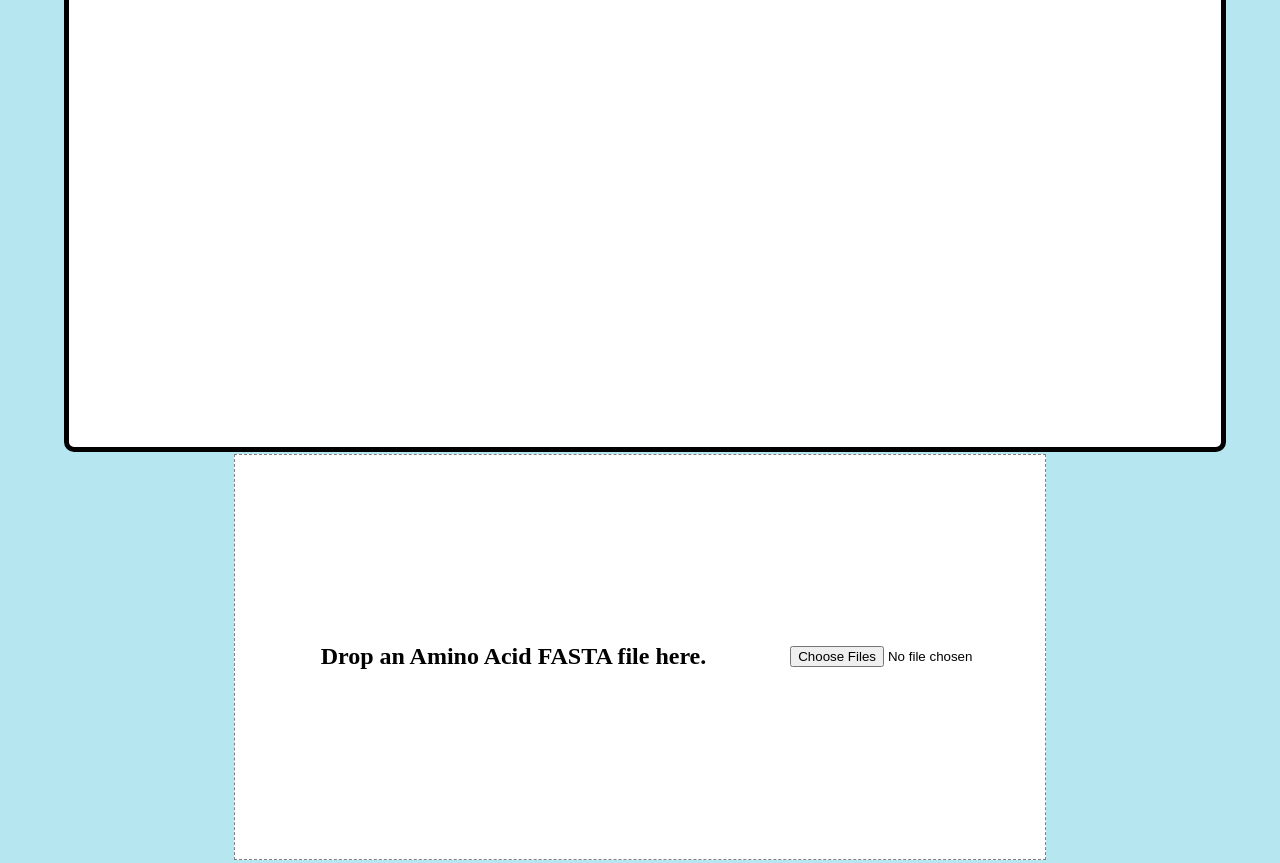
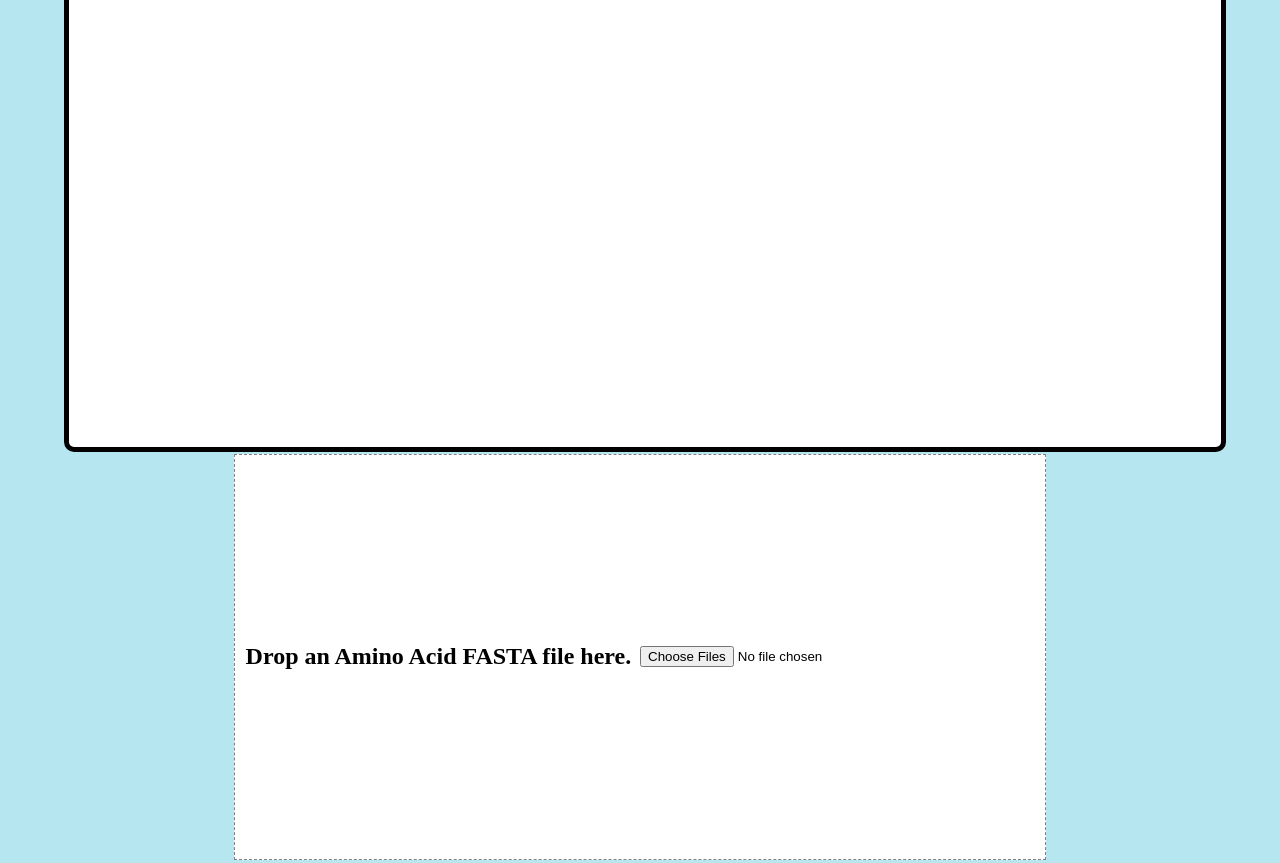
Before and after one commit to LeeBergstrand/Hydrophobicity, a plain HTML site: page index.html in a window 1280 px wide. Shown: the part 274-1137 px from the top of the page. Drawn offline with Linux system fonts and the light colour scheme.

Commit message:
Updated CSS

```diff
--- a/master.css
+++ b/master.css
@@ -40,7 +40,7 @@ body
 
 #dropZone span
 {
-	display: block;
+	display: inline-block;
 	font-size: 150%;
 	font-weight: bold;
 	margin-left:auto;
@@ -48,6 +48,12 @@ body
 	width:100%;
 }
 
+#dropZone input
+{
+	display: inline-block;
+	width:100%;
+}
+
 #fileLogo
 {
 	height: 40px;
```
